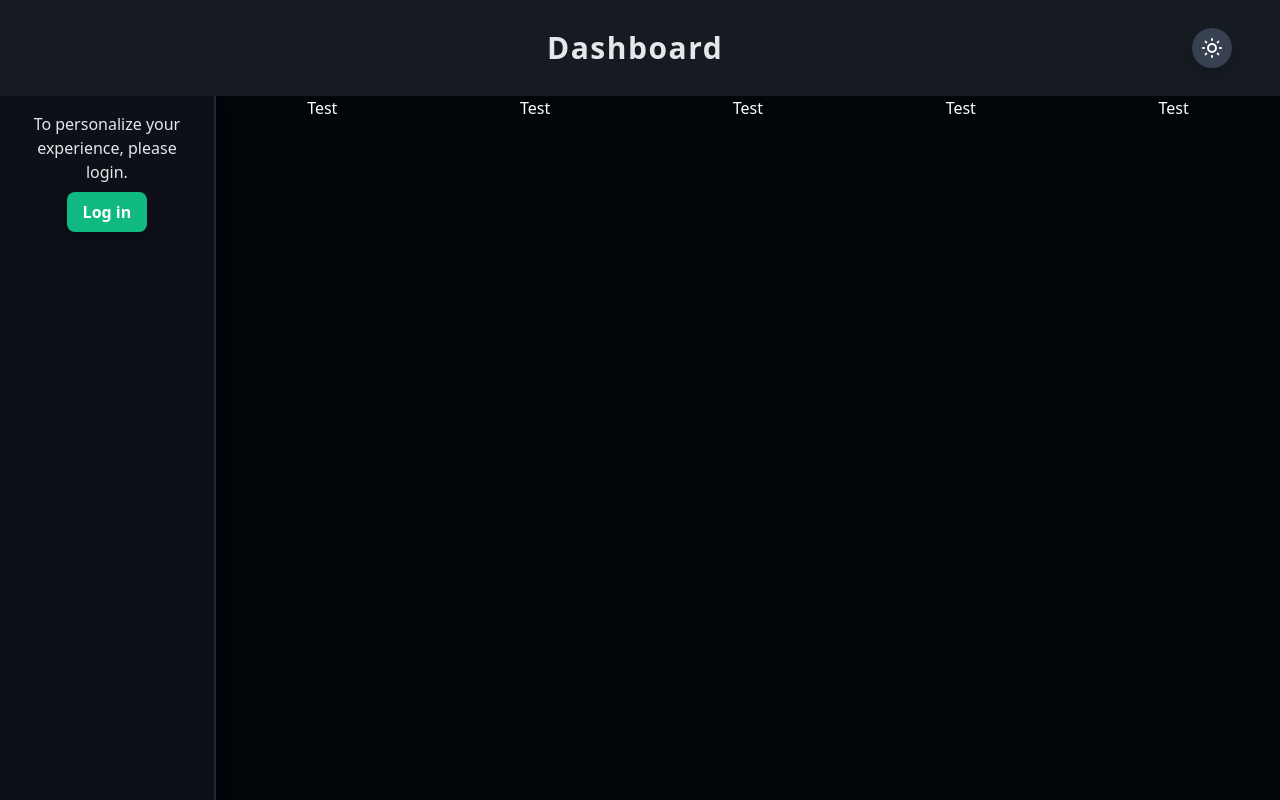
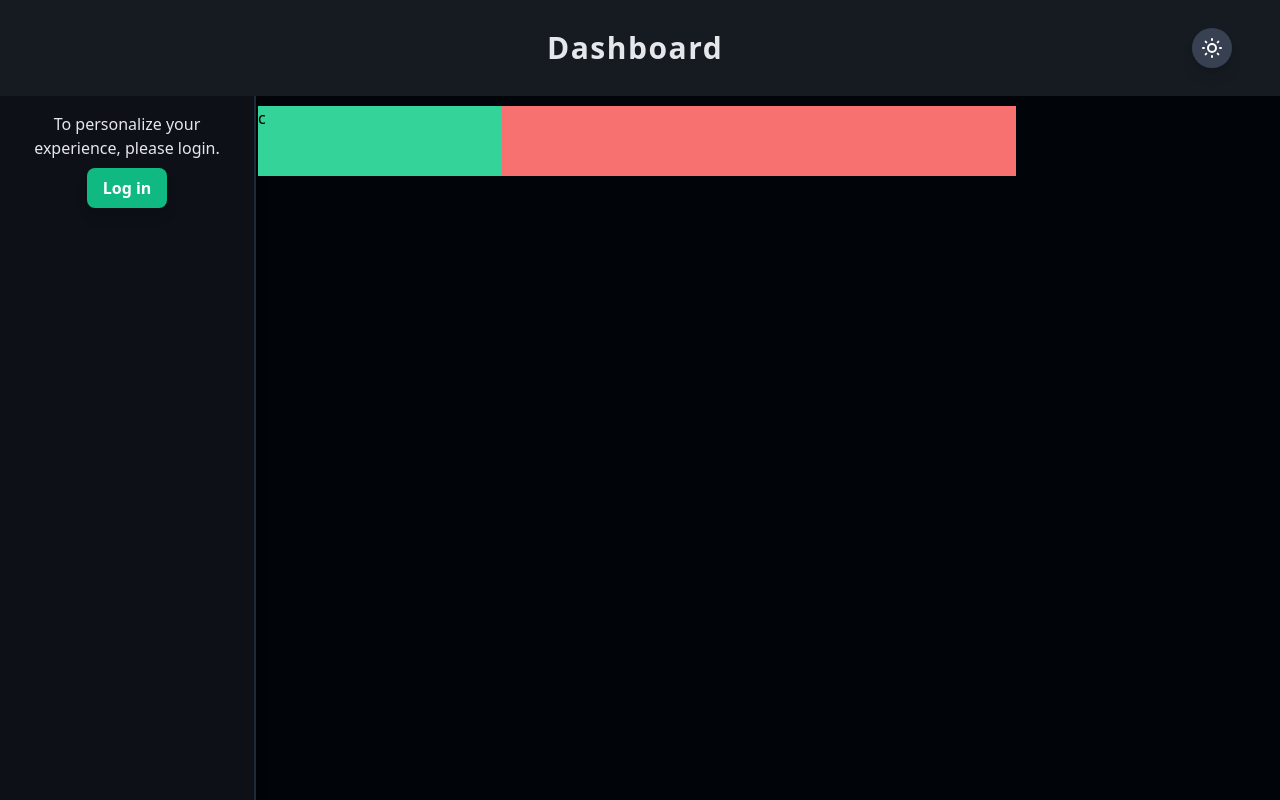
Before and after one commit to sisypheus/dashboardV2, a React (Create React App) app in the folder client/: page / in a window 1280 px wide. Built offline with nearby package versions, Linux system fonts and the light colour scheme; no server answers.

Commit message:
feat: react grid layout setup and working base to make widgets

```diff
--- a/client/package.json
+++ b/client/package.json
@@ -7,7 +7,6 @@
     "@emotion/react": "^11.5.0",
     "@emotion/styled": "^11.3.0",
     "@heroicons/react": "^1.0.5",
-    "@mui/icons-material": "^5.1.0",
     "@mui/material": "^5.1.0",
     "@testing-library/jest-dom": "^5.15.0",
     "@testing-library/react": "^11.2.7",
@@ -15,9 +14,8 @@
     "firebase": "^9.3.0",
     "react": "^17.0.2",
     "react-dom": "^17.0.2",
+    "react-grid-layout": "^1.3.0",
     "react-icons": "^4.3.1",
-    "react-intl": "^5.21.1",
-    "react-pro-sidebar": "^0.7.1",
     "react-router-dom": "^5.2.0",
     "react-scripts": "4.0.3",
     "web-vitals": "^1.1.2"
--- /dev/null
+++ b/client/src/components/Widgets.js
@@ -0,0 +1,25 @@
+import React from 'react';
+import 'react-grid-layout/css/styles.css';
+import 'react-resizable/css/styles.css';
+import '../index.css';
+import RGL, { WidthProvider } from 'react-grid-layout';
+
+const Widgets = ({ user }) => {
+  const ReactGridLayout = WidthProvider(RGL);
+
+  const layout = [
+    {i: 'a', x: 0, y: 0, w: 1, h: 2},
+    {i: 'b', x: 1, y: 0, w: 3, h: 2},
+    {i: 'c', x: 4, y: 0, w: 1, h: 2}
+  ]
+
+  return (
+    <ReactGridLayout isBounded={true} className="layout max-w-md" layout={layout} cols={5} rowHeight={30} width={1200} >
+      <div key="a" className="bg-blue-300">a</div>
+      <div key="b" className="bg-red-400">b</div>
+      <div key="c" className="bg-green-400">c</div>
+    </ReactGridLayout>
+  )
+}
+
+export default Widgets
--- a/client/src/index.css
+++ b/client/src/index.css
@@ -5,3 +5,7 @@
 #root, body, html {
   height: 100%;
 }
+
+.react-resizable-handle {
+  display: none;
+}
--- a/client/src/pages/Home.js
+++ b/client/src/pages/Home.js
@@ -5,6 +5,7 @@ import { getDoc, collection, addDoc, doc } from '@firebase/firestore';
 import Background from '../utils/Background';
 import Navbar from '../components/Navbar';
 import Sidebar from '../components/Sidebar';
+import Widgets from '../components/Widgets';
 
 const Home = () => {
   const [user, setUser] = useState(null);
@@ -23,19 +24,21 @@ const Home = () => {
   }, []);
 
   return (
+
       <Background>
         <Navbar />
         <div className="flex">
           <Sidebar user={user} />
 
-          <div className="grid grid-cols-5 w-full text-center">
+          {/* <div className="grid grid-cols-5 w-full text-center">
             <p className="dark:text-white col-span-1">Test</p>
             <p className="dark:text-white col-span-1">Test</p>
             <p className="dark:text-white col-span-1">Test</p>
             <p className="dark:text-white col-span-1">Test</p>
             <p className="dark:text-white col-span-1">Test</p>
-          </div>
+          </div> */}
 
+          <Widgets user={user} />
         </div>
       </Background>
   )
```
Also changed, not shown: client/src/components/Widget.js (added), 1 other file (tests, documents, lock files or other folders).
